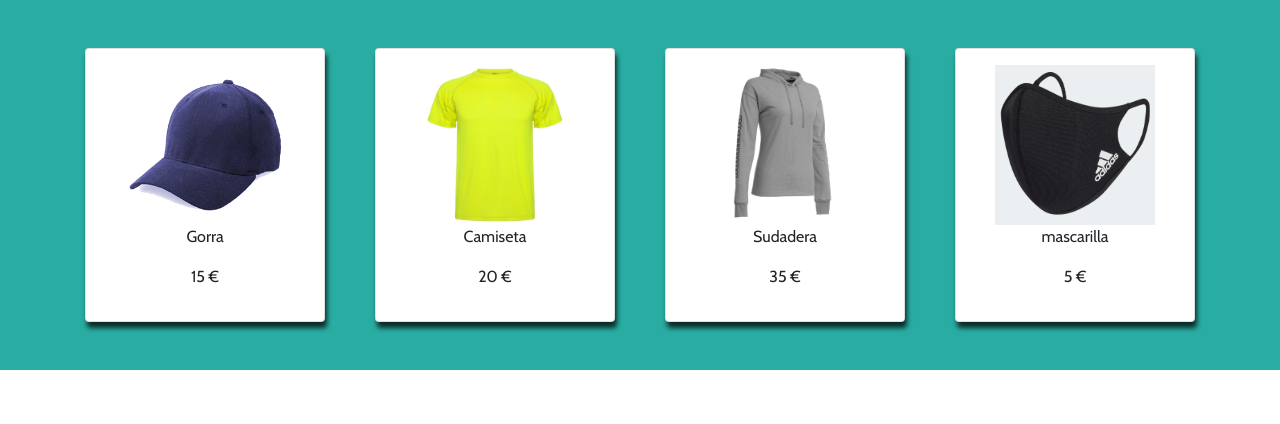
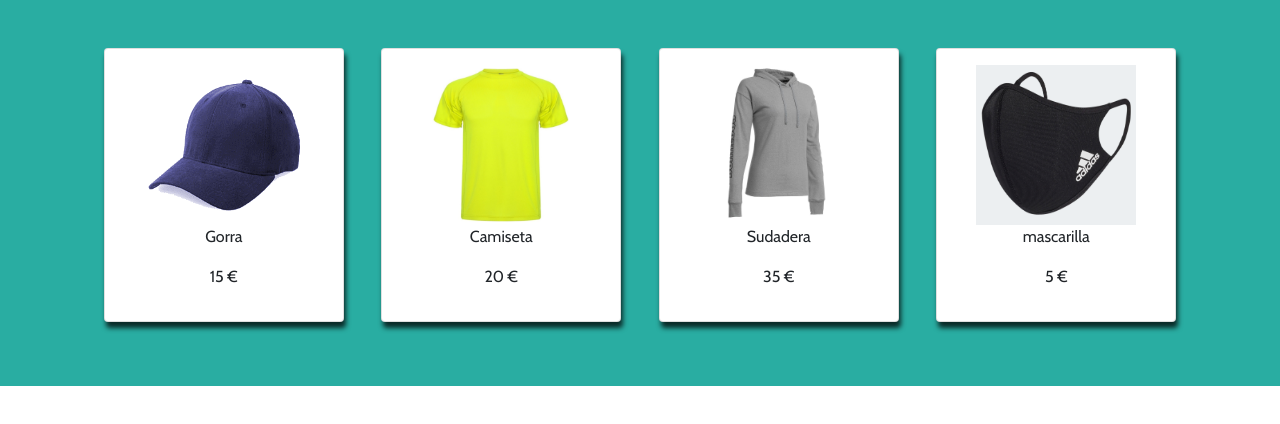
Before and after one commit to conFit19/conFit19---front, an Angular app: page /merchandising in a window 1280 px wide. Shown: the top 424 px of the page. Built offline with nearby package versions, Linux system fonts and the light colour scheme.

Commit message:
*merchan styles uptated

```diff
--- a/src/app/components/home/home.component.css
+++ b/src/app/components/home/home.component.css
@@ -1,8 +1,13 @@
 .home {
-    height: 30rem;
     background-image: url('../../../assets/landing.png');
     background-size: cover;
     background-position: bottom;
+}
+
+.btn-home {
+    box-shadow: 2px 6px 5px 0px rgba(0,0,0,0.75);
+    -webkit-box-shadow: 2px 6px 5px 0px rgba(0,0,0,0.75);
+    -moz-box-shadow: 2px 6px 5px 0px rgba(0,0,0,0.75);
 }
 
 .landing {
--- a/src/app/components/home/home.component.html
+++ b/src/app/components/home/home.component.html
@@ -1,12 +1,12 @@
 
-<section class="home">
+<section class="home pb-5">
     <div class="container">
         <div class="landing">
             <h1 class="pt-3 landing__title">conFit 19</h1>
             <p class="landing__description">Lorem, ipsum dolor sit amet consectetur adipisicing elit. Quia officia, provident corporis et sit vel sunt eaque, quis itaque voluptate saepe consequatur. Et tempora pariatur iure, molestias suscipit dolore repudiandae!</p>
         </div>
-        <a class="btn btn-light">Log in</a>
-        <a routerLink="/registro" class="btn btn-light ml-3">Registro</a>
+        <a class="btn btn-light btn-home">Log in</a>
+        <a routerLink="/registro" class="btn btn-light btn-home ml-3">Registro</a>
     </div>
 </section>
 <section class="events">
--- a/src/app/components/merchandising/merchandising.component.html
+++ b/src/app/components/merchandising/merchandising.component.html
@@ -1,7 +1,7 @@
 <section class="merchandising pt-5 pb-5">
     <div class="container">
-        <div class="d-flex justify-content-between flex-wrap">
-            <div *ngFor="let product of catalogo" class="card product-card">
+        <div class="d-flex justify-content-around flex-wrap">
+            <div *ngFor="let product of catalogo" class="card product-card mb-3">
                 <div>
                     <img class="fotoProducto" src={{product.foto}} alt="">
                     <p>{{product.nombre}}</p>
```
